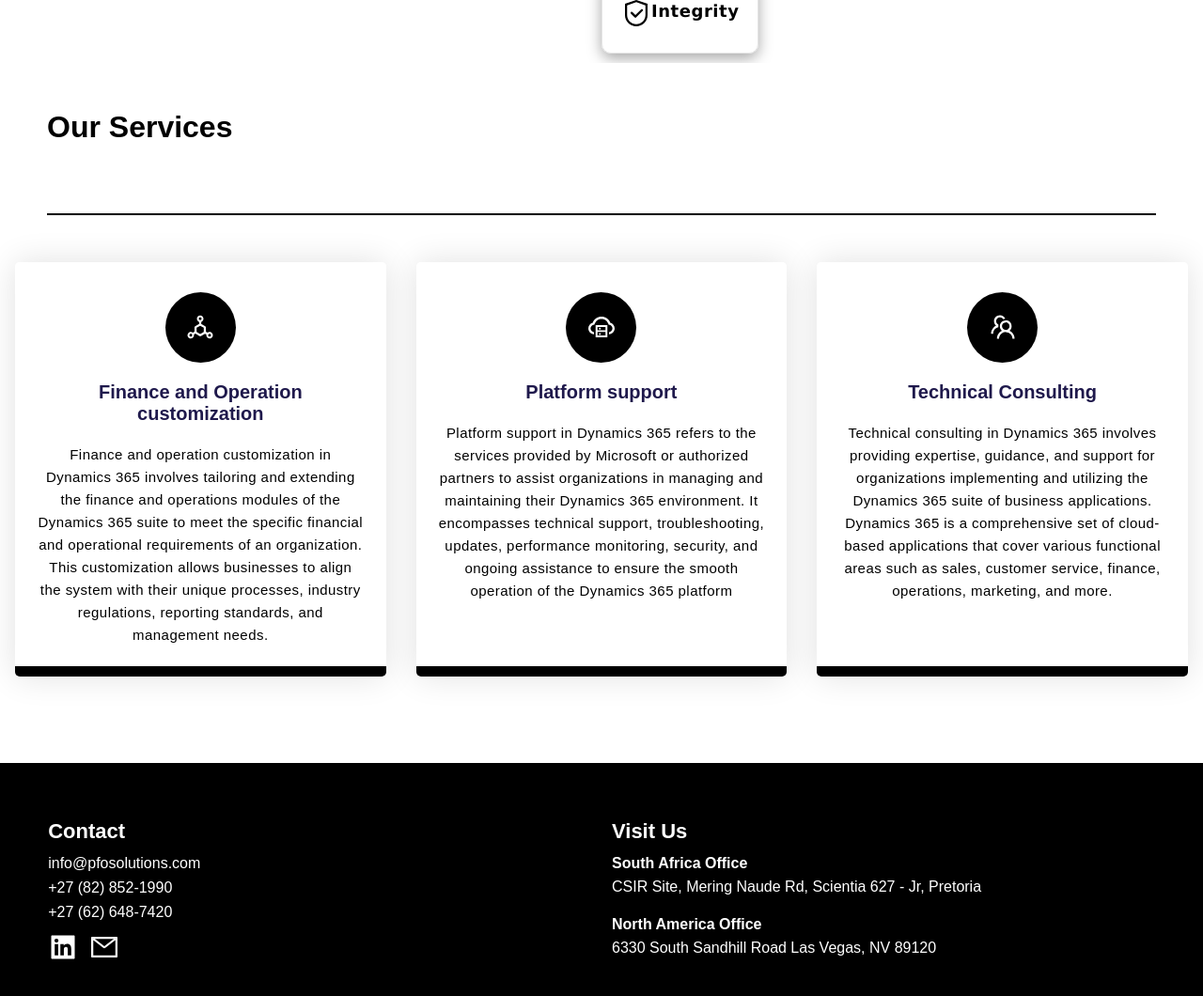
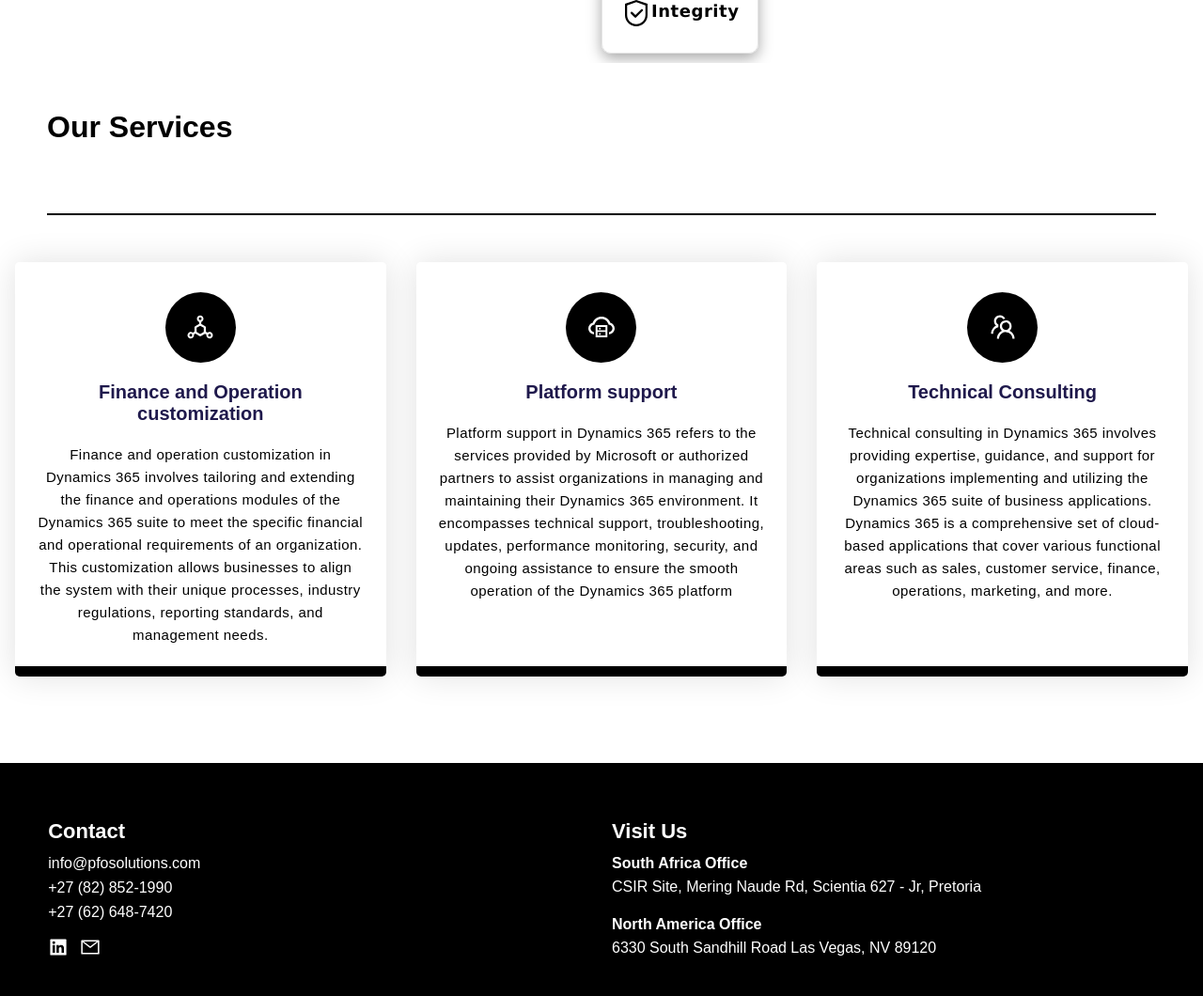
Before and after one commit to wianvanniekerk/pfowebsite, a React (Create React App) app: page / in a window 1280 px wide. Shown: the part 1890-2950 px from the top of the page at 94% size. Built offline with nearby package versions, Linux system fonts and the light colour scheme.

Commit message:
Update Footer.css

```diff
--- a/src/components/Footer/Footer.css
+++ b/src/components/Footer/Footer.css
@@ -61,6 +61,9 @@
 	display: inline-block;
     margin-bottom: 7px;
 }
+.singlesocial svg{
+	width: 22px;
+}
 @media screen and (max-width: 768px) {
 	.footer-col{
 		grid-template-columns: repeat(1, 1fr);
```
